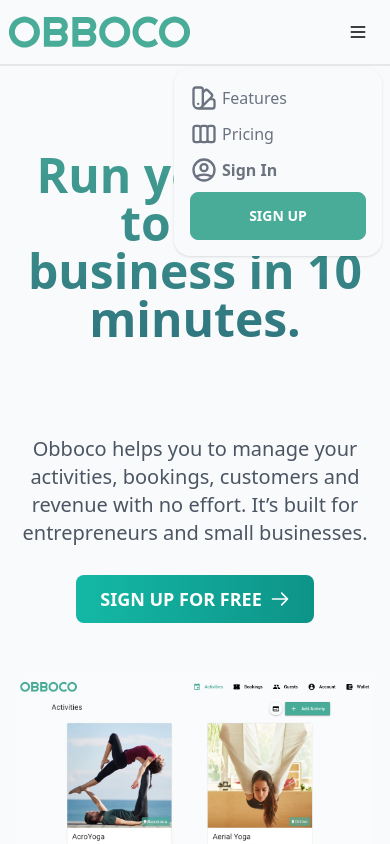
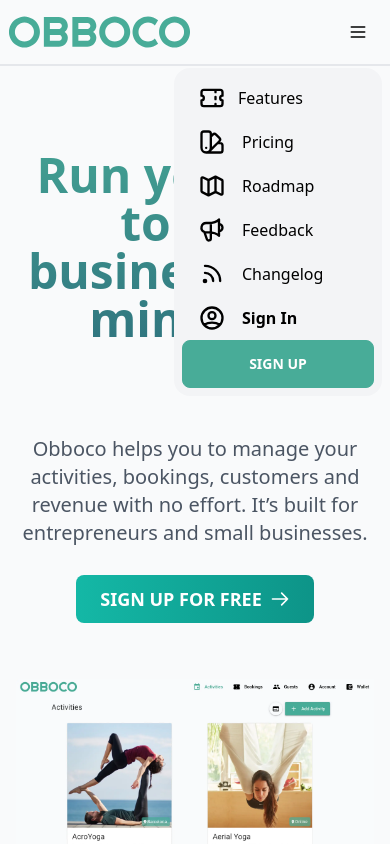
Before and after one commit to obboco/obboco-landing, a Nuxt app: page / in a window 390 px wide. Both pictures are taken after a click on the label 358 px from the left and 32 px from the top of the page. Shown: the top 844 px of the page. Built offline with nearby package versions, Linux system fonts and the light colour scheme.

Commit message:
Improve mobile bar

```diff
--- a/components/Header.vue
+++ b/components/Header.vue
@@ -90,37 +90,55 @@
                 ></path>
               </svg>
             </label>
-            <div
+            <ul
               tabindex="0"
-              class="mt-3 card card-compact dropdown-content w-52 shadow bg-gray-50 border-gray-200"
+              class="menu menu-compact dropdown-content mt-3 p-2 bg-gray-100 rounded-box w-52"
             >
-              <div class="card-body">
-                <div class="flex items-center">
-                  <ColorSwatchIcon class="h-7 w-7 mr-1 text-gray-500" />
-                  <span class="text-base font-medium text-gray-500">
-                    Features
-                  </span>
-                </div>
-                <div class="flex items-center">
-                  <ViewBoardsIcon class="h-7 w-7 mr-1 text-gray-500" />
-                  <span class="text-base font-medium text-gray-500">
-                    Pricing
-                  </span>
-                </div>
-                <a :href="loginUrl" class="flex items-center text-gray-500">
-                  <UserCircleIcon class="h-7 w-7 mr-1" />
-                  <span class="text-base font-bold"> Sign In </span>
+              <li>
+                <a
+                  ><TicketIcon class="h-7 w-7" />
+                  <span class="text-base font-medium">Features </span></a
+                >
+              </li>
+              <li>
+                <a href="/pricing">
+                  <ColorSwatchIcon class="h-7 w-7 mr-1" />
+                  <span class="text-base font-medium">Pricing </span></a
+                >
+              </li>
+              <li>
+                <a href="https://obboco.canny.io/" target="_blank">
+                  <MapIcon class="h-7 w-7 mr-1" />
+                  <span class="text-base font-medium">Roadmap </span></a
+                >
+              </li>
+              <li>
+                <a href="https://obboco.canny.io/obboco" target="_blank">
+                  <SpeakerphoneIcon class="h-7 w-7 mr-1" />
+                  <span class="text-base font-medium">Feedback </span></a
+                >
+              </li>
+              <li>
+                <a href="https://obboco.canny.io/changelog" target="_blank">
+                  <RssIcon class="h-7 w-7 mr-1" />
+                  <span class="text-base font-medium">Changelog </span></a
+                >
+              </li>
+              <li>
+                <a :href="loginUrl"
+                  ><UserCircleIcon class="h-7 w-7 mr-1" />
+                  <span class="text-base font-bold">Sign In</span></a
+                >
+              </li>
+              <li>
+                <a
+                  :href="registerUrl"
+                  class="btn btn-primary btn-block text-white"
+                >
+                  Sign Up
                 </a>
-                <div class="card-actions">
-                  <a
-                    :href="registerUrl"
-                    class="btn btn-primary btn-block text-white"
-                  >
-                    Sign Up
-                  </a>
-                </div>
-              </div>
-            </div>
+              </li>
+            </ul>
           </div>
         </div>
       </div>
@@ -131,7 +149,10 @@
 import {
   UserCircleIcon,
   ColorSwatchIcon,
-  ViewBoardsIcon
+  TicketIcon,
+  SpeakerphoneIcon,
+  RssIcon,
+  MapIcon
 } from '@heroicons/vue/outline';
 
 const loginUrl = process.env.NUXT_LOGIN_URL;
```
